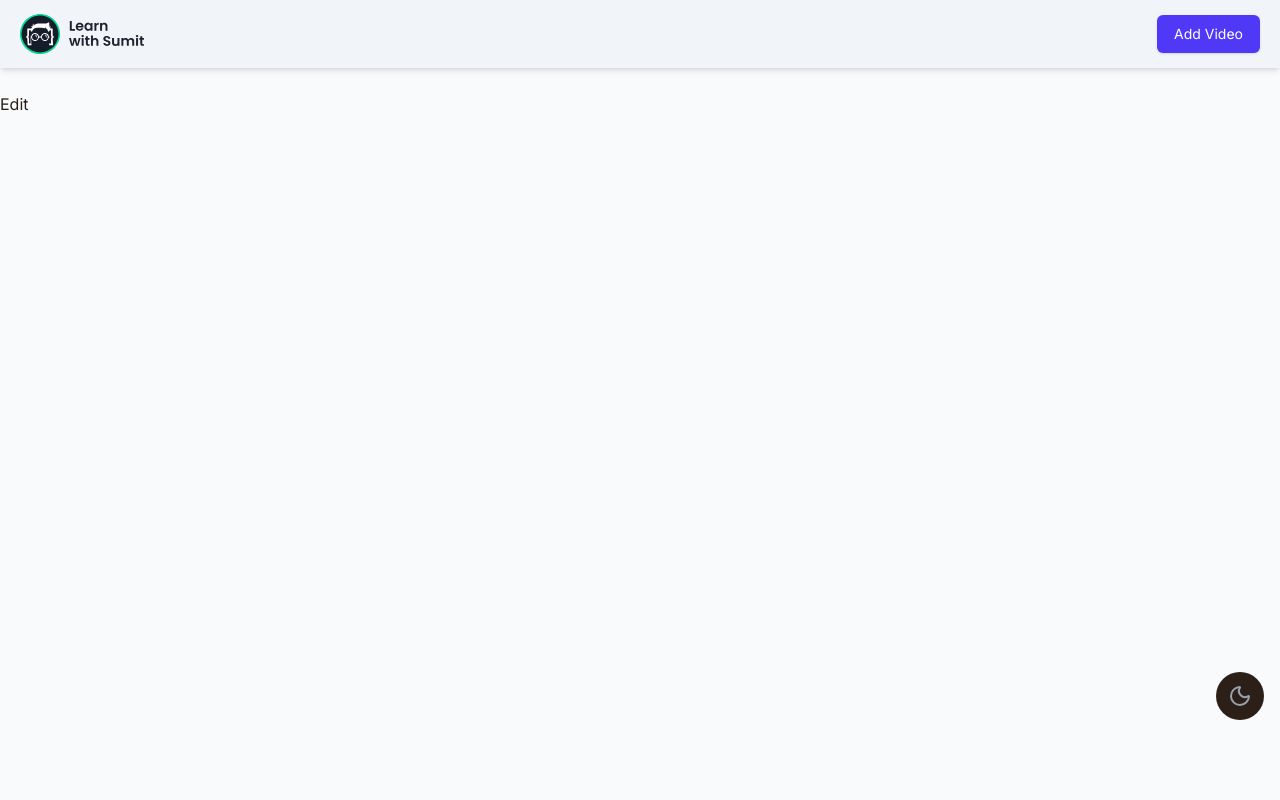
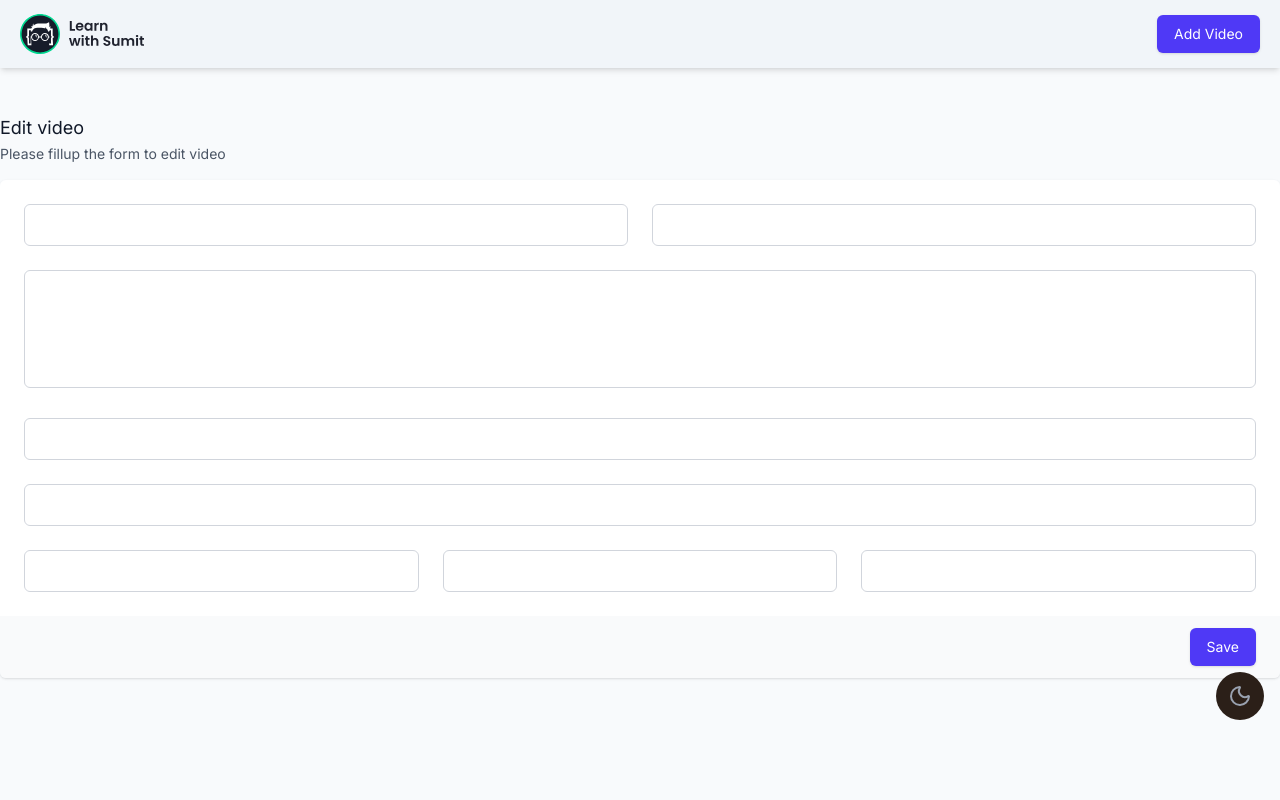
Before and after one commit to MosfiqurRubel/think-in-a-redux-way, a React (Vite) app in the folder videoapp/: page /videos/edit/1 in a window 1280 px wide. Shown: the top 800 px of the page. Built offline with nearby package versions, Linux system fonts and the light colour scheme.

Commit message:
Added Edit video

```diff
--- /dev/null
+++ b/videoapp/src/components/Edit/EditVideo.jsx
@@ -0,0 +1,23 @@
+import Form from "./Form";
+
+const EditVideo = () => {
+  return (
+    <div className="max-w-7xl mx-auto px-5 lg:px-0">
+      <div className="w-full">
+        <div className="px-4 sm:px-0 pb-4">
+          <h3 className="text-lg font-medium leading-6 text-gray-900">
+            Edit video
+          </h3>
+          <p className="mt-1 text-sm text-gray-600">
+            Please fillup the form to edit video
+          </p>
+        </div>
+        <div className="mt-5 md:mt-0 md:col-span-2">
+          <Form />
+        </div>
+      </div>
+    </div>
+  );
+};
+
+export default EditVideo;
--- a/videoapp/src/pages/Edit.jsx
+++ b/videoapp/src/pages/Edit.jsx
@@ -1,5 +1,11 @@
+import EditVideo from "@/components/Edit/EditVideo";
+
 const Edit = () => {
-  return <div>Edit</div>;
+  return (
+    <section className="pt-6 pb-20 min-h-[calc(100vh_-_157px)]">
+      <EditVideo />
+    </section>
+  );
 };
 
 export default Edit;
```
